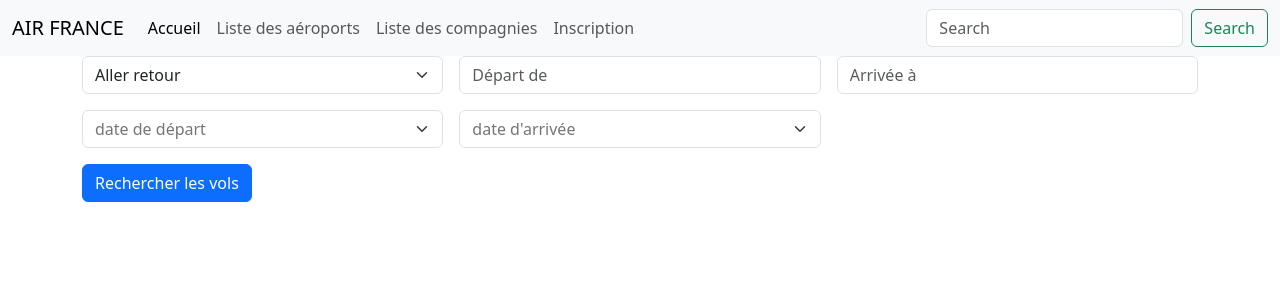
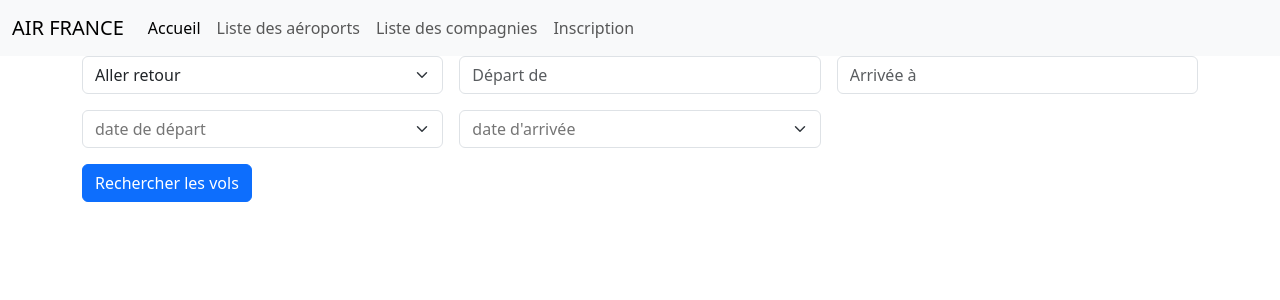
Before and after one commit to ymelki/bts1_reservation, a PHP site: page / in a window 1280 px wide. Shown: the top 300 px of the page. Run offline with PHP 8.4, Linux system fonts and the light colour scheme.

```diff
--- a/header.php
+++ b/header.php
@@ -70,10 +70,7 @@
             </li>
 
         </ul>
-        <form class="d-flex" role="search">
-            <input class="form-control me-2" type="search" placeholder="Search" aria-label="Search">
-            <button class="btn btn-outline-success" type="submit">Search</button>
-        </form>
+
         </div>
     </div>
     </nav>
--- a/index.php
+++ b/index.php
@@ -1,5 +1,14 @@
 <?php include "header.php";
-
+$info_dep="";
+if (isset($_POST['depart'])) {
+  $depart=$_POST['depart'];
+  $info_dep=" value='$depart' ";
+}
+$info_arr="";
+if (isset($_POST['arrive'])) {
+    $arrivee=$_POST['arrive'];
+    $info_arr=" value='$arrivee' ";
+}
 ?>
 
     <form class="row g-3 needs-validation" novalidate method="POST" action="index.php">
@@ -14,13 +23,13 @@
 
 
             <div class="col-md-4">
-            <input type="text" name="depart" class="form-control" id="validationCustom01" placeholder="Départ de " value="" required>
+            <input type="text" name="depart" <?=$info_dep?> class="form-control" id="validationCustom01" placeholder="Départ de " value="" required>
             <div class="valid-feedback">
             Looks good!
             </div>
         </div>
         <div class="col-md-4">
-            <input type="text" name="arrive" class="form-control" id="validationCustom02" placeholder="Arrivée à" value="" required>
+            <input type="text" name="arrive" <?=$info_arr?> class="form-control" id="validationCustom02" placeholder="Arrivée à" value="" required>
             <div class="valid-feedback">
             Looks good!
             </div>
```
Also changed, not shown: inscription.php (+22 -2 lines).
